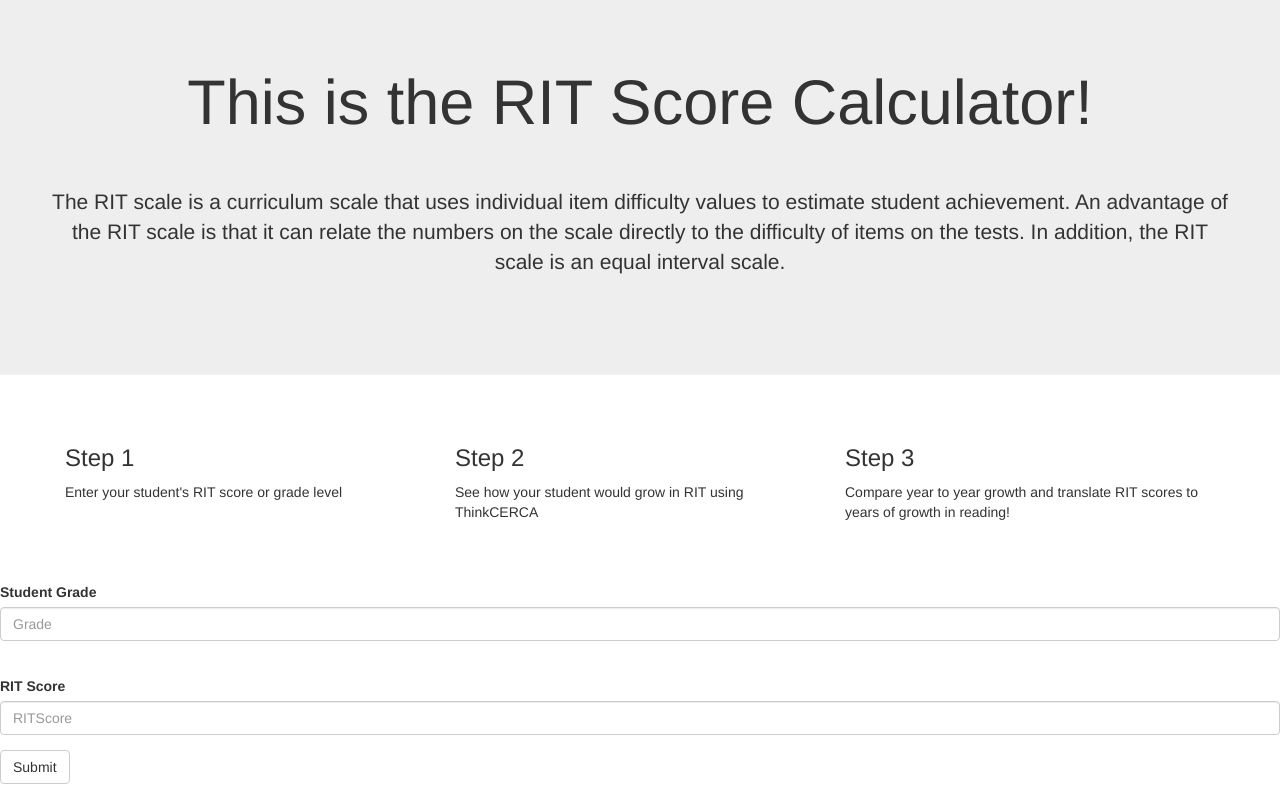
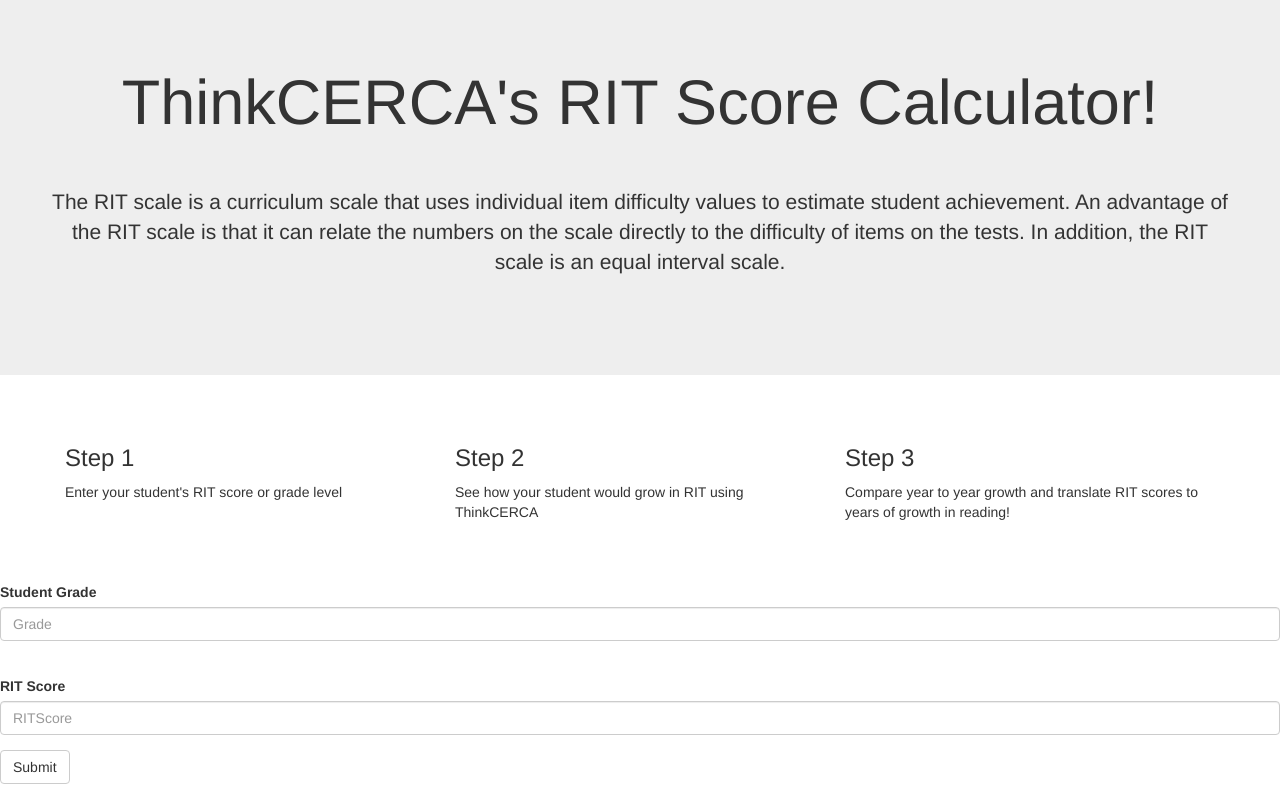
Before and after one commit to jasonli2310/thinkcerca-rit-score, a plain HTML site: page index.html in a window 1280 px wide. Shown: the top 791 px of the page. Drawn offline with nearby package versions, Linux system fonts and the light colour scheme.

Commit message:
Edited Title

```diff
--- a/index.html
+++ b/index.html
@@ -12,7 +12,7 @@
 <body>
 
     <div class="jumbotron text-center">
-      <h1>This is the RIT Score Calculator!</h1>
+      <h1>ThinkCERCA's RIT Score Calculator!</h1>
       <p style="margin: 50px;">The RIT scale is a curriculum scale that uses individual item difficulty values to estimate student achievement.
         An advantage of the RIT scale is that it can relate the numbers on the scale directly to the difficulty of items
         on the tests. In addition, the RIT scale is an equal interval scale.</p>
```
